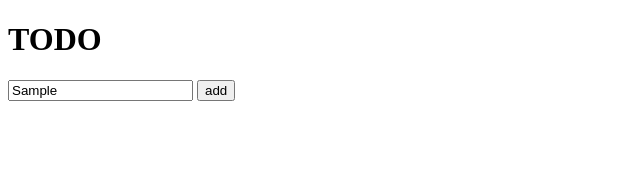
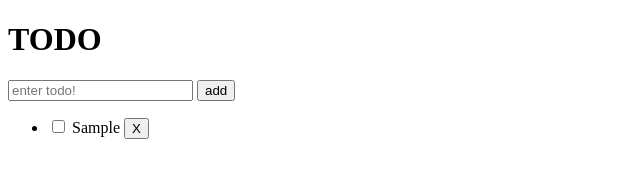
Before and after one commit to chacha912/js_playground, a website: page todo/index.html in a window 1280 px wide. Both pictures are taken after typing "Sample" into the empty fields and a click on the button "add". Shown: the whole page, without its empty margins (0-640 px from the left). Drawn offline with Linux system fonts and the light colour scheme.

Commit message:
feat: add버튼 클릭시에도 li 추가

```diff
--- a/todo/index.html
+++ b/todo/index.html
@@ -13,6 +13,7 @@
     <ul class="todos"></ul>
     <script>
       const $inputTodo = document.querySelector('.input-todo');
+      const $add = document.querySelector('.add');
       const $todos = document.querySelector('.todos');
 
       // functions
@@ -36,6 +37,14 @@
 
         $inputTodo.value = '';
       };
+
+      $add.onclick = e => {
+        const content = $inputTodo.value.trim();
+        if (!content) return;
+        addTodo(content);
+
+        $inputTodo.value = '';
+      };
     </script>
   </body>
 </html>
```
